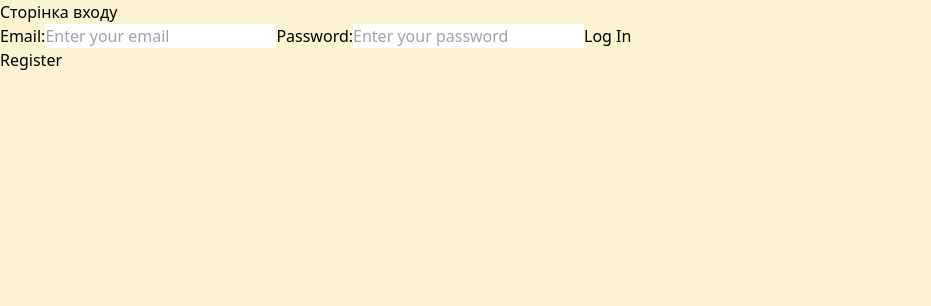
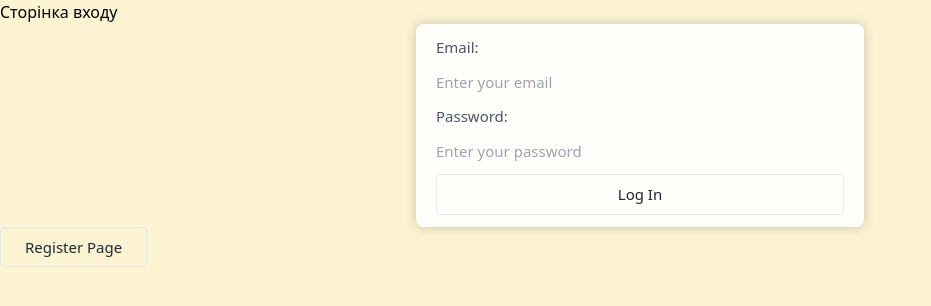
Before and after one commit to AnneRom/KeepNotes, a React (Vite) app: page /login in a window 1280 px wide. Shown: the top 306 px of the page, without its empty margins (0-931 px from the left). Built offline with nearby package versions, Linux system fonts and the light colour scheme.

Commit message:
01.06
доробили курсор для нотатки, почали стилізувати форми входу та реєстрації.

```diff
--- a/src/features/auth/components/LogOut.jsx
+++ b/src/features/auth/components/LogOut.jsx
@@ -2,6 +2,7 @@ import { useDispatch } from "react-redux";
 import { logOut } from "../api/authApi";
 // import { resetTasks } from "../../redux/tasks/tasksSlice";
 import { useNavigate } from "react-router-dom";
+import { Button } from "../../../shared/ui/Button";
 
 
 export const LogOut = () => {
@@ -15,9 +16,7 @@ export const LogOut = () => {
     }
     return (
         <div>
-            <button type="button" onClick={handleLogOut}>
-                Log Out
-            </button>
+            <Button onClick={handleLogOut} className="bg-white">Log Out</Button>
         </div>
     )
 };
--- a/src/features/auth/components/LoginForm.jsx
+++ b/src/features/auth/components/LoginForm.jsx
@@ -3,6 +3,7 @@ import { useDispatch, useSelector } from "react-redux";
 import { useNavigate } from "react-router-dom";
 import { selectIsLoading } from "../api/selectors";
 import { useState } from "react";
+import { Button } from "../../../shared/ui/Button";
 
 export const LoginForm = () => {
     const [email, setEmail] = useState("");
@@ -28,14 +29,28 @@ export const LoginForm = () => {
         }
     }
     return (
-        <form onSubmit={handleSubmit}>
-            <label htmlFor="email">Email:</label>
-            <input type="email" name="email" placeholder="Enter your email" required value={email} onChange={(e) => setEmail(e.target.value)} />
-            <label htmlFor="password">Password:</label>
-            <input type="password" name="password" placeholder="Enter your password" required value={password} onChange={(e) => setPassword(e.target.value)} />
-            <button type="submit" disabled={isLoading}>
+        <form onSubmit={handleSubmit} className="
+            flex
+            justify-between
+            gap-3
+            flex-col
+            max-w-md
+            mx-auto
+            bg-white/90
+            py-3 px-5
+            rounded-lg
+            text-[15px]
+            text-gray-800
+            shadow-[0_0_12px_rgba(0,0,0,0.2)]
+            hover:bg-white/100
+            transition">
+            <label htmlFor="email" className="text-gray-600">Email:</label>
+            <input type="email" name="email" placeholder="Enter your email" required value={email} onChange={(e) => setEmail(e.target.value)} className="flex-1 outline-none bg-transparent"/>
+            <label htmlFor="password" className="text-gray-600">Password:</label>
+            <input type="password" name="password" placeholder="Enter your password" required value={password} onChange={(e) => setPassword(e.target.value)} className="flex-1 outline-none bg-transparent"/>
+            <Button type="submit" disabled={isLoading}>
                 {isLoading ? "Logging in..." : "Log In"}
-            </button>
+            </Button>
         </form>
     );
 };
--- a/src/features/auth/components/RegisterForm.jsx
+++ b/src/features/auth/components/RegisterForm.jsx
@@ -3,6 +3,7 @@ import { useDispatch, useSelector } from "react-redux";
 import { useNavigate } from "react-router-dom";
 import { selectIsLoading } from "../api/selectors";
 import { useState } from "react";
+import { Button } from "../../../shared/ui/Button";
 
 export const RegisterForm = () => {
     const [email, setEmail] = useState("");
@@ -43,9 +44,9 @@ export const RegisterForm = () => {
             <input type="email" name="email" placeholder="Enter your email" required value={email} onChange={(e) => setEmail(e.target.value)} />
             <label htmlFor="password">Password:</label>
             <input type="password" name="password" placeholder="Enter your password" required value={password} onChange={(e) => setPassword(e.target.value)} />
-            <button type="submit" disabled={isLoading}>
+            <Button type="submit" disabled={isLoading}>
                 {isLoading ? "Registering..." : "Register"}
-            </button>
+            </Button>
         </form>
     );
 };
--- a/src/features/notes/components/NoteCard.jsx
+++ b/src/features/notes/components/NoteCard.jsx
@@ -29,17 +29,20 @@ export const NoteCard = ({ note }) => {
         };
     }, [])
 
-    useEffect(() => {
-        if (isEditing) {
+   useEffect(() => {
+    if (isEditing && contentRef.current) {
+        requestAnimationFrame(() => {
             const content = contentRef.current;
+
             content.focus();
 
-            const lengthContent = content.value.length;
+            const length = content.value.length;
 
-            content.setSelectionRange(lengthContent, lengthContent);
-
-        }
-    }, [isEditing]);
+            content.setSelectionRange(length, length);
+            content.scrollTop = content.scrollHeight;
+        });
+    }
+}, [isEditing]);
 
     const handleDelete = () => {
         dispatch(deleteNote(note.id));
@@ -79,7 +82,7 @@ export const NoteCard = ({ note }) => {
                         onChange={(e) => setContent(e.target.value)}
                         placeholder="Вміст"
                         ref={contentRef}
-                        className="flex-1 outline-none bg-transparent resize-none placeholder:text-gray-500"/>
+                        className="flex-1 outline-none bg-transparent resize-none placeholder:text-gray-500 h-full"/>
 
                         <div className="flex justify-end gap-2">
                            <Button onClick={() => setIsEditing(false)}>Скасувати</Button>
--- a/src/index.css
+++ b/src/index.css
@@ -18,7 +18,7 @@ body {
 
 @layer components {
   .base-container {
-    @apply max-w-[1296px] mx-auto px-6;
+    @apply max-w-[1296px] mx-auto px-6 flex flex-col items-center;
   }
 }
 /* :root {
--- a/src/pages/LoginPage.jsx
+++ b/src/pages/LoginPage.jsx
@@ -1,5 +1,6 @@
 import { LoginForm } from "../features/auth/components/LoginForm";
 import { useNavigate } from "react-router-dom";
+import { Button } from "../shared/ui/Button";
 
 const LoginPage = () => {
     const navigate = useNavigate();
@@ -8,7 +9,7 @@ const LoginPage = () => {
         <div>
             <h1>Сторінка входу</h1>
             <LoginForm />
-            <button onClick={() => navigate("/register")}> Register </button>
+            <Button onClick={() => navigate("/register")}> Register Page </Button>
         </div>
     );
 };
--- a/src/shared/ui/Button.jsx
+++ b/src/shared/ui/Button.jsx
@@ -1,4 +1,4 @@
-export const Button = ({ children, onClick, type = "button", variant = "secondary", className = "" }) => {
+export const Button = ({ children, onClick, type = "button", variant = "secondary", className = "", disabled=false }) => {
     const baseStyles = "flex shrink-0 justify-center items-center rounded text-[15px] border transition";
 
     const variants = {
@@ -8,7 +8,7 @@ export const Button = ({ children, onClick, type = "button", variant = "secondar
     }
 
     return (
-        <button type={type} onClick={onClick} className={`${baseStyles} ${variants[variant]} ${className}`}>
+        <button type={type} onClick={onClick} className={`${baseStyles} ${variants[variant]} ${className}`} disabled={disabled}>
             {children}
         </button>
 
```
